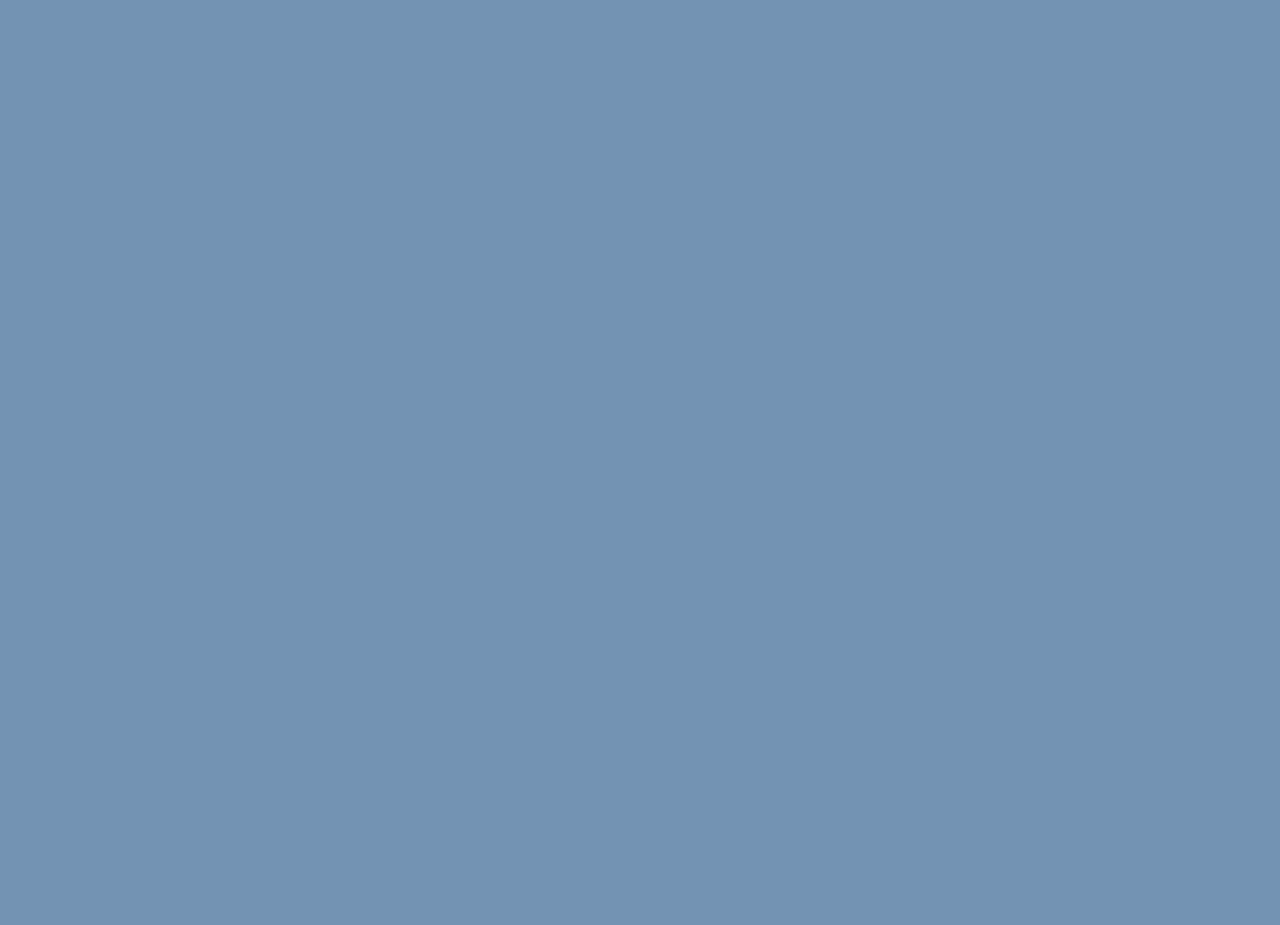
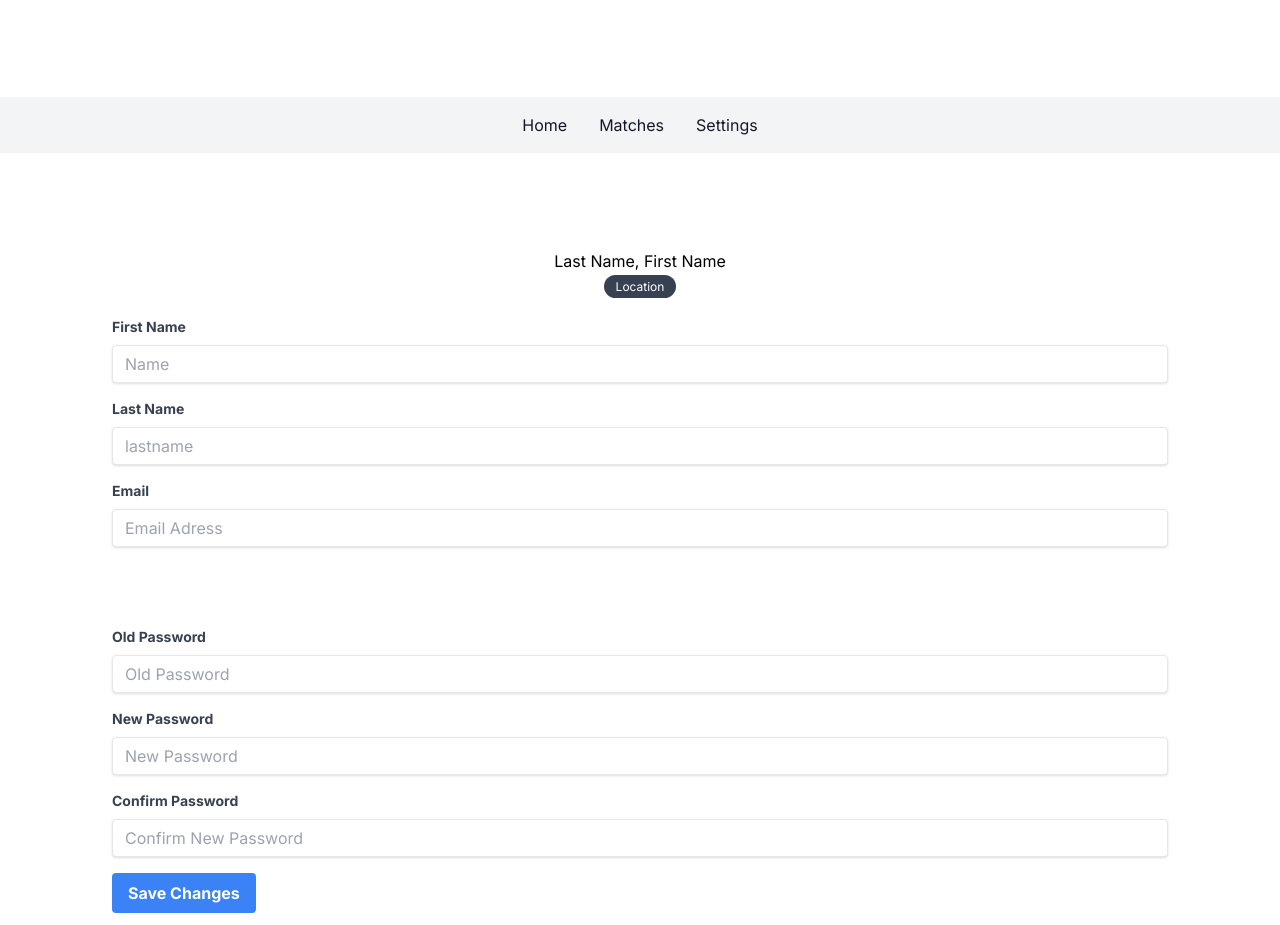
Before and after one commit to ZeshanZa/CS370-Project-, a Next.js app in the folder frontend/: page / in a window 1280 px wide. Shown: the part 647-1572 px from the top of the page. Before the commit the page ends 800 px from the top, so only its background shows below. Built offline with nearby package versions, Linux system fonts and the light colour scheme.

Commit message:
Settings pages with tailwind

```diff
--- a/frontend/src/app/page.js
+++ b/frontend/src/app/page.js
@@ -1,10 +1,11 @@
 import React from 'react';
 import Signin from './signin'; // Adjust the path as necessary
+import Setin from './setpage/setin'; // Adjust the path as necessary
 //<Signin /> {/* Render the Signin component */}
 export default function Home() {
   return (
     <main className="flex min-h-screen flex-col items-center justify-center p-24">
-      <Signin /> {/* Render the Signin component */}
+     < Setin />{/* Render the Signin component */}
 
 
       {/* The rest of your page content goes here, or you can replace the existing content with the Signin component */}
--- a/frontend/src/app/setpage/setin.js
+++ b/frontend/src/app/setpage/setin.js
@@ -1,11 +1,68 @@
 "use client";
 import React from 'react';
 
+
 const Setin = () => {
   return (
-    <div>
-      <h1>Settings Page</h1>
+    <div className="container mx-auto px-4">
+      <div class="flex items-center justify-center h-screen">
+  <img src="https://cdn.pixabay.com/photo/2015/10/05/22/37/blank-profile-picture-973460_1280.png" alt="Profile" class="w-30 h-30 rounded-full" />
+</div>
+    <div className="text-center">
+      <h4 className="mt-0">Last Name, First Name</h4>
+      <p className="text-gray-600">
+        <span className="bg-gray-700 text-white py-1 px-3 rounded-full text-xs">Location</span>
+      </p>
     </div>
-  );
-}
+
+    <div className="mt-5">
+      <form>
+        <div className="mb-4">
+          <label htmlFor="firstname" className="block text-gray-700 text-sm font-bold mb-2">First Name</label>
+          <input type="text" id="firstname" placeholder="Name" className="shadow appearance-none border rounded w-full py-2 px-3 text-gray-700 leading-tight focus:outline-none focus:shadow-outline" />
+        </div>
+        <div className="mb-4">
+          <label htmlFor="lastname" className="block text-gray-700 text-sm font-bold mb-2">Last Name</label>
+          <input type="text" id="lastname" placeholder="lastname" className="shadow appearance-none border rounded w-full py-2 px-3 text-gray-700 leading-tight focus:outline-none focus:shadow-outline" />
+        </div>
+
+        <div className="mb-20">
+          <label htmlFor="email" className="block text-gray-700 text-sm font-bold mb-2">Email</label>
+          <input type="text" id="email" placeholder="Email Adress" className="shadow appearance-none border rounded w-full py-2 px-3 text-gray-700 leading-tight focus:outline-none focus:shadow-outline" />
+        </div>
+
+        <div className="mb-4">
+          <label htmlFor="password" className="block text-gray-700 text-sm font-bold mb-2">Old Password</label>
+          <input type="text" id="lastname" placeholder="Old Password" className="shadow appearance-none border rounded w-full py-2 px-3 text-gray-700 leading-tight focus:outline-none focus:shadow-outline" />
+        </div>
+        <div className="mb-4">
+          <label htmlFor="password" className="block text-gray-700 text-sm font-bold mb-2">New Password</label>
+          <input type="text" id="lastname" placeholder="New Password" className="shadow appearance-none border rounded w-full py-2 px-3 text-gray-700 leading-tight focus:outline-none focus:shadow-outline" />
+        </div>
+        <div className="mb-4">
+          <label htmlFor="password" className="block text-gray-700 text-sm font-bold mb-2">Confirm Password</label>
+          <input type="text" id="lastname" placeholder="Confirm New Password" className="shadow appearance-none border rounded w-full py-2 px-3 text-gray-700 leading-tight focus:outline-none focus:shadow-outline" />
+        </div>
+
+        <div className="fixed inset-x-0 bottom-0 bg-gray-100">
+  <div className="flex justify-center space-x-4 py-2">
+    <a href="/" className="block p-2 text-center text-gray-900 rounded hover:bg-gray-200">Home</a>
+    <a href="/matches" className="block p-2 text-center text-gray-900 rounded hover:bg-gray-200">Matches</a>
+    <a href="/settings" className="block p-2 text-center text-gray-900 rounded hover:bg-gray-200">Settings</a>
+  </div>
+</div>
+
+
+
+
+        <button type="submit" className="bg-blue-500 hover:bg-blue-700 text-white font-bold py-2 px-4 rounded focus:outline-none focus:shadow-outline">
+          Save Changes
+        </button>
+      </form>
+    </div>
+  </div>
+);
+};
+
+
 export default Setin;
```
